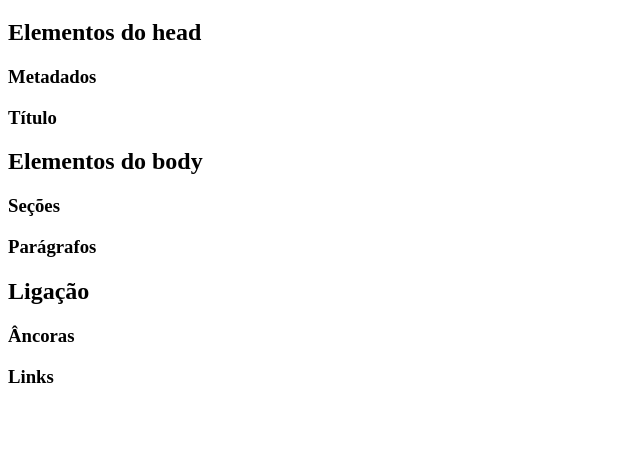
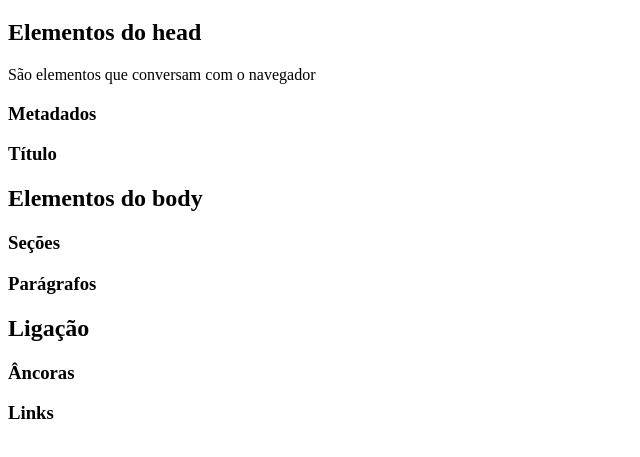
Before and after one commit to ufjf-dcc202/ufjf-dcc202-2025-1-b-atv02-FrostedTy, a plain HTML site: page index.html in a window 1280 px wide. Shown: the part 61-518 px from the top of the page, without its empty margins (0-640 px from the left). Drawn offline with Linux system fonts and the light colour scheme.

Commit message:
Adicionado texto na head

```diff
--- a/index.html
+++ b/index.html
@@ -10,6 +10,7 @@
       <h1>Introdução ao HTML</h1>
       <section>
         <h2>Elementos do head</h2>
+      </p> São elementos que conversam com o navegador </p>
         <h3>Metadados</h3>
         <h3>Título</h3>
       </section>
```
